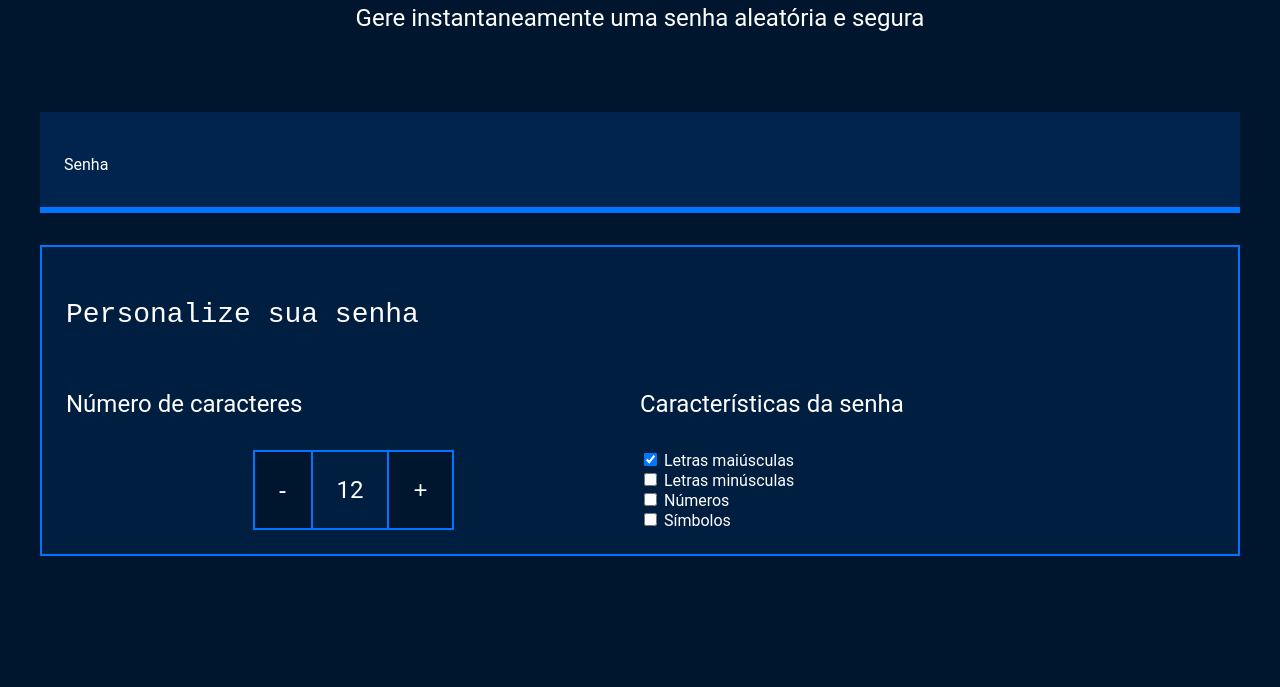
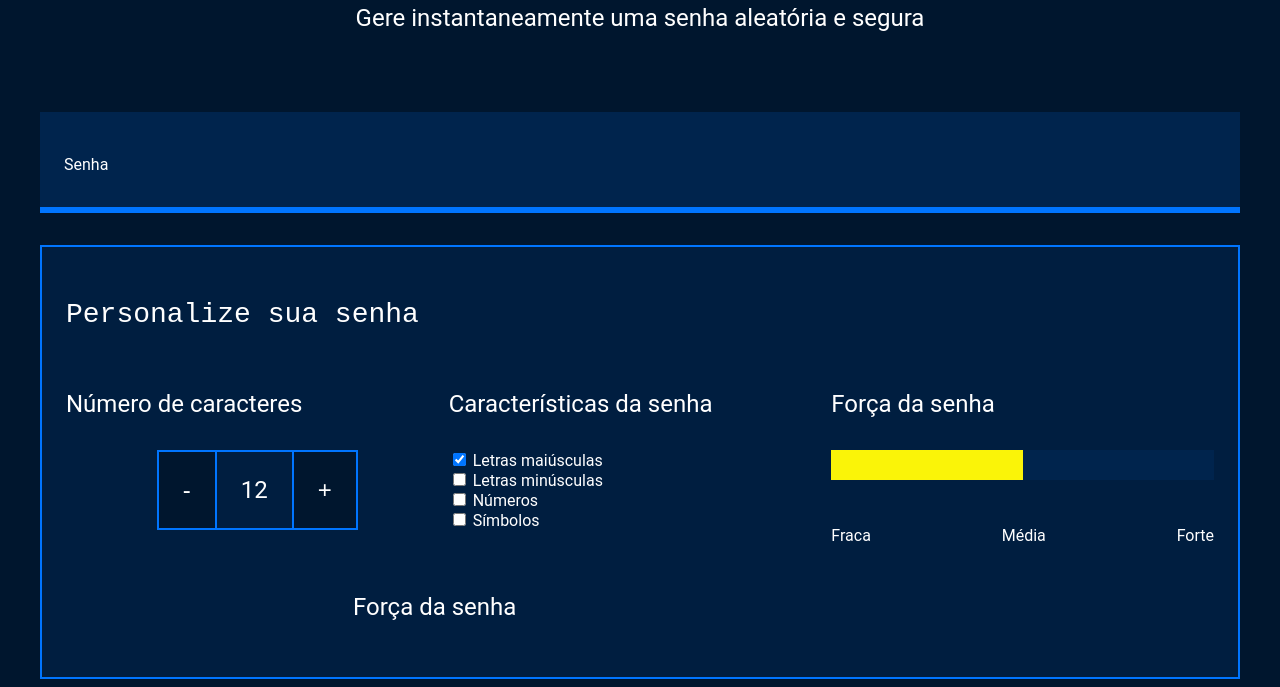
Before and after one commit to gustavoraupp45/14_av2, a plain HTML site: page index.html in a window 1280 px wide. Shown: the part 185-872 px from the top of the page. Before the commit the page ends 800 px from the top, so only its background shows below. Drawn offline with Linux system fonts and the light colour scheme.

Commit message:
Update index.html

```diff
--- a/index.html
+++ b/index.html
@@ -46,3 +46,24 @@
 <input name="simbolo" type="checkbox" class="checkbox">
 <label for="simbolo">Símbolos</label>
 </div>
+  </div>
+<div class="parametro-senha">
+<h4 class="parametro-senha__titulo">Força da senha</h4>
+<div class="barra"></div> <!--Barra com tom de azul mais claro-->
+<div class="forca media"></div> <!--Bara vermelha-->
+<div class="parametro-senha-textos"> <!--Cria a legenda abaixo das cores-->
+<p>Fraca</p>
+<p>Média</p>
+<p>Forte</p>
+</div>
+</div>
+</div>
+<div class="parametro-senha">
+<h4 class="parametro-senha__titulo">Força da senha</h4>
+</div>
+</div>
+</div>
+</section>
+<script src="main.js"></script>
+</body>
+</html>
```
